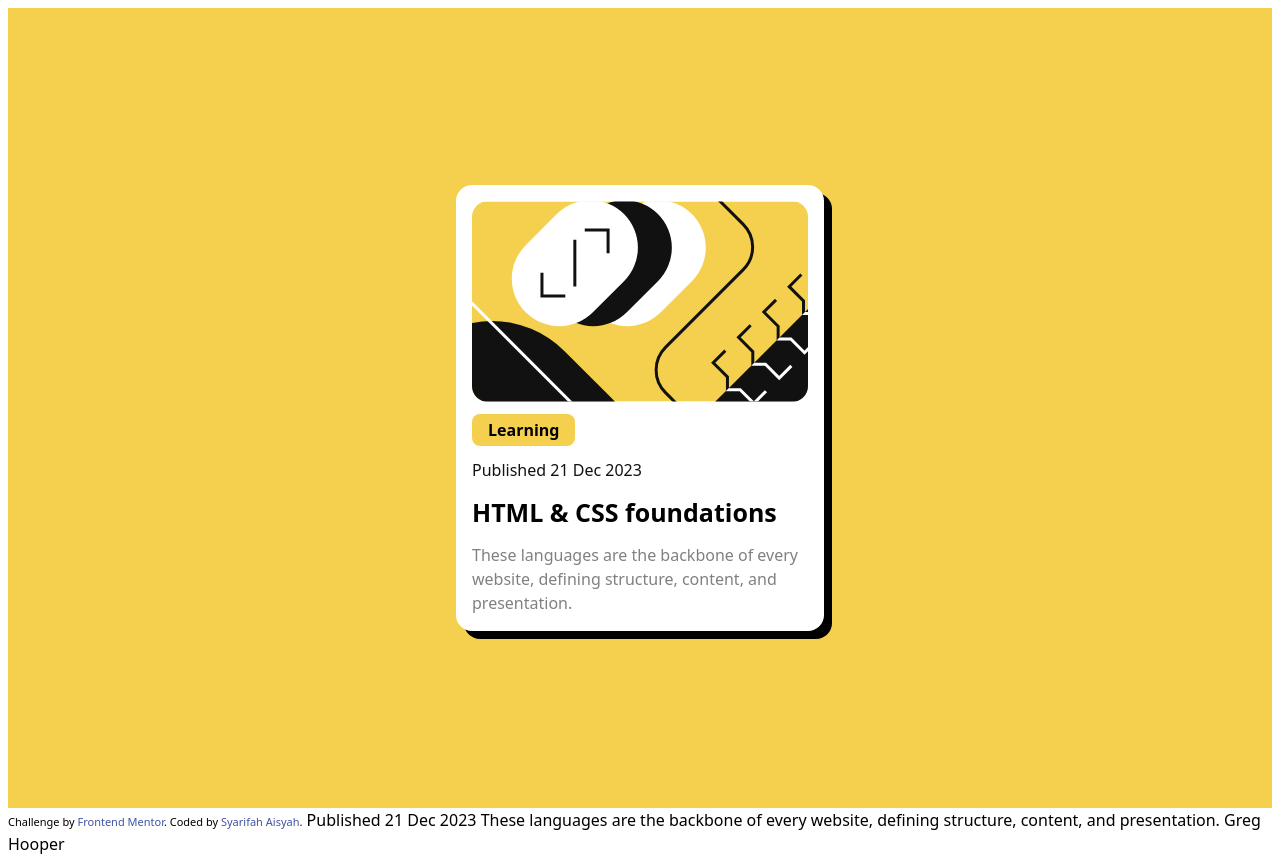
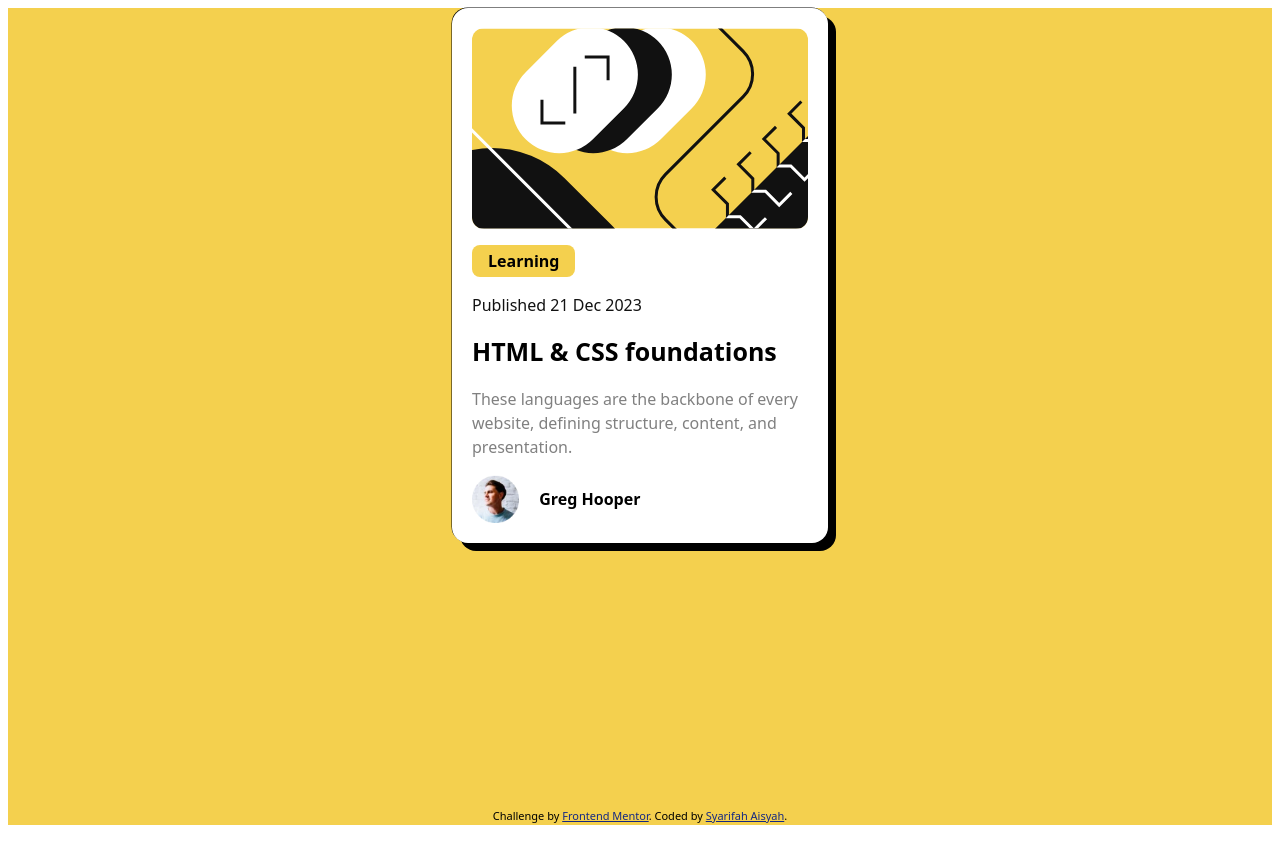
Before and after one commit to syarifasyh1736/blog-preview-card, a website: page index.html in a window 1280 px wide. After the commit the page ends 833 px from the top, so only its background shows below. Drawn offline with Linux system fonts and the light colour scheme.

Commit message:
commit 2

```diff
--- a/index.html
+++ b/index.html
@@ -23,9 +23,9 @@
   </head>
   <body class="m-2">
     <div class="container mx-auto bg-[#f4d04e] flex justify-center items-center min-h-screen">
-      <div class="mx-auto flex flex-col justify-center py-4 px-4 bg-white rounded-2xl shadow-[8px_8px_0px_#000000]">
-        <div class="flex flex-col items-start gap-3">
-          <img src="/assets/images/illustration-article.svg" alt="" class="rounded-2xl" />
+      <div class="mx-auto flex flex-col justify-center py-5 px-5 mb-auto bg-white rounded-2xl shadow-[8px_8px_0px_#000000,-0.5px_-0.5px_0px_#000000]">
+        <div class="flex flex-col items-start gap-4">
+          <img src="/assets/images/illustration-article.svg" alt="" class="rounded-[12px]" />
           <a href="" class="bg-[#F4D04E] font-[700] rounded-[8px] py-[4px] px-[16px] hover:bg-black hover:text-[#F4D04E] transition duration-500 ease-in-out">Learning</a>
           <div class="font-medium text-[#121212]">Published 21 Dec 2023</div>
           <h3 class="hover:text-[#F4D04E] font-bold text-[25px]">HTML & CSS foundations</h3>
@@ -33,10 +33,18 @@
             These languages are the backbone of every <br />
             website, defining structure, content, and <br />presentation.
           </p>
+          <div class="flex flex-row items-center gap-5">
+            <img src="/assets/images/image-avatar.webp" alt="" class="h-[48px]" />
+            <span class="font-bold">Greg Hooper</span>
+          </div>
         </div>
       </div>
     </div>
-    <span class="attribution">Challenge by <a href="https://www.frontendmentor.io?ref=challenge" target="_blank">Frontend Mentor</a>. Coded by <a href="#">Syarifah Aisyah</a>.</span>
-    Published 21 Dec 2023 These languages are the backbone of every website, defining structure, content, and presentation. Greg Hooper
+    <footer class="text-center text-[11px] bg-[#f4d04e]">
+      <span class="text-black">Challenge by</span>
+      <a href="https://www.frontendmentor.io?ref=challenge" target="_blank" class="text-[#142883] underline"> Frontend Mentor</a>.
+      <span class="text-black">Coded by</span>
+      <a href="#" class="text-[#142883] underline">Syarifah Aisyah</a>.
+    </footer>
   </body>
 </html>
```
Also changed, not shown: src/output.css.
